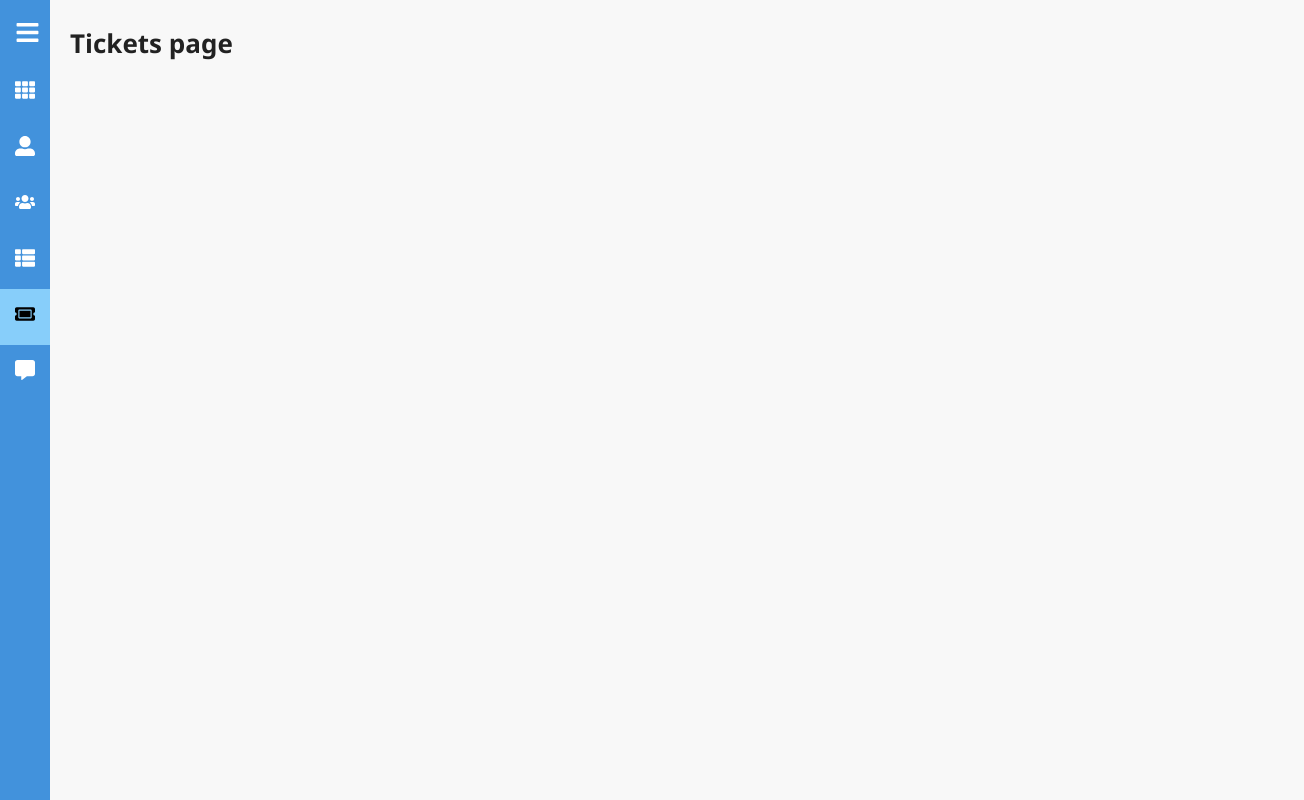
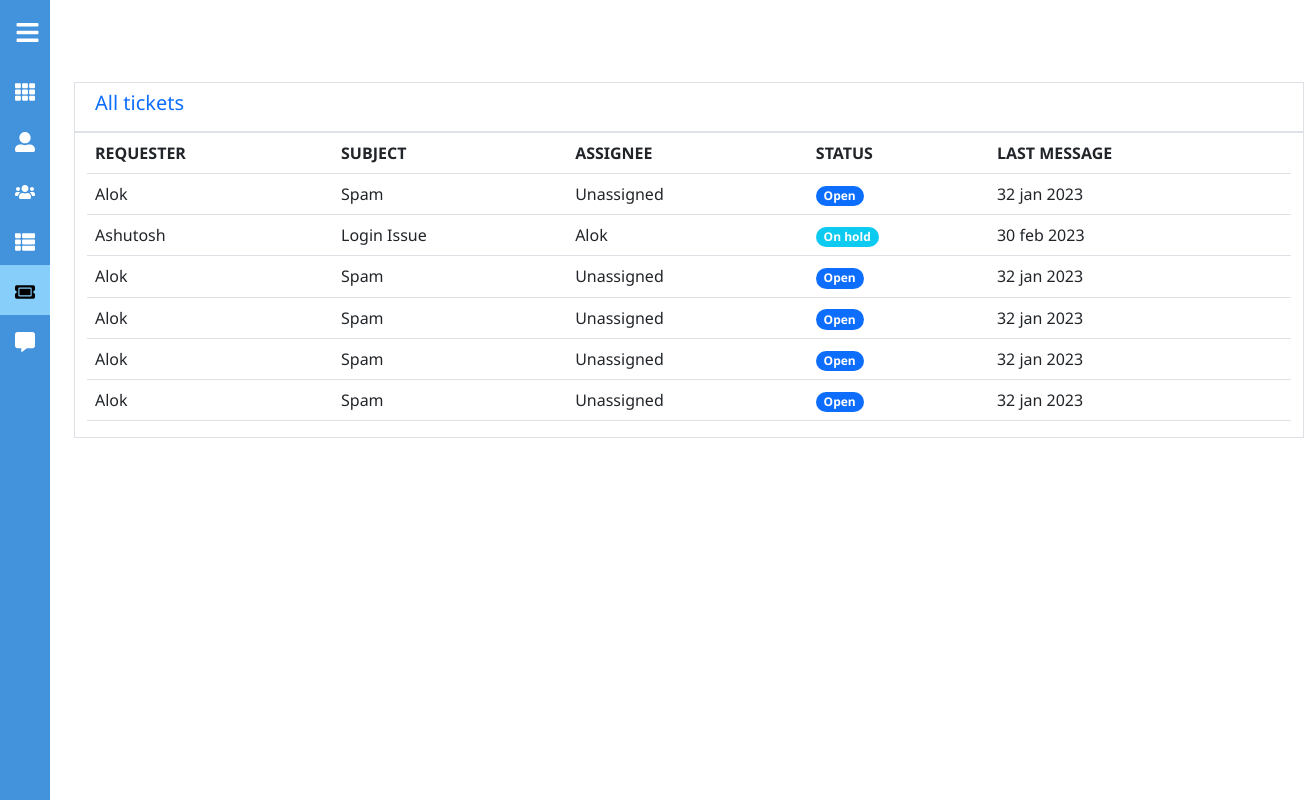
Before and after one commit to KRoushanKumar/help-desk-portal-frontend, a React (Create React App) app: page /Admin/tickets in a window 1280 px wide. Before the commit this address had no page. Shown: the whole page, 1304 px wide, since content can reach past the window. Built offline with nearby package versions, Linux system fonts and the light colour scheme.

Commit message:
SideBar update

```diff
--- a/src/App.css
+++ b/src/App.css
@@ -13,7 +13,7 @@
 }
 main{
   width: 100%;
-  padding: 20px;
+  padding: 0px;
 }
 .sidebar{
   background: #4292dc;
--- a/src/App.js
+++ b/src/App.js
@@ -12,7 +12,7 @@ import Tickets from "./App/pages/Admin/Tickets";
 import About from "./App/pages/Admin/About";
 import Sidebar from "./App/components/Sidebar";
 import Login from './App/components/Login'
-import Admin from './App/pages/Admin/AdminPage'
+import Admin from './App/pages/Admin/AdminPage';
 function App() {
 
   // learn withCredentials in Axios
@@ -24,22 +24,22 @@ function App() {
           <Routes>
                 <Route path="/" element={<H />} />
                 <Route path="/login" element={<Login />}></Route>
-                <Route path="/Admin" element={<Admin />}></Route>
+                <Route path="/Admin" element={<Admin />}>
+                  {/* <Sidebar> */}
+                    <Route path="dashboard" element={<Dashboard />} />
+                    <Route path="about" element={<About />} />
+                    <Route path="employees" element={<Employees />} />
+                    <Route path="categories" element={<Categories />} />
+                    <Route path="tickets" element={<Tickets />} />
+                    <Route path="comments" element={<Comments />} />
+
+                  {/* </Sidebar> */}
+                </Route>
 
 
           </Routes>
 
-            <Sidebar>
-                      <Routes>
 
-                          <Route path="/Admin/dashboard" element={<Dashboard />} />
-                          <Route path="/Admin/about" element={<About />} />
-                          <Route path="/Admin/employees" element={<Employees />} />
-                          <Route path="/Admin/categories" element={<Categories />} />
-                          <Route path="/Admin/tickets" element={<Tickets />} />
-                          <Route path="/Admin/comments" element={<Comments />} />
-                      </Routes>
-            </Sidebar>
 
       </Router>
     </>
--- /dev/null
+++ b/src/App/components/NavBar.js
@@ -0,0 +1,57 @@
+import React from 'react'
+
+function NavBar() {
+    return (
+        <div>
+            <nav class="navbar navbar-expand-lg navbar-dark bg-dark fixed-top" >
+                    <div class="container-fluid">
+                        {/* <a class="navbar-brand " href="javascript:void(0)">
+                        <img src={logo} className='img-responsive' height="28"
+                        alt=" Logo" loading="lazy" /></a>*/}
+                        <button class="navbar-toggler" type="button" data-bs-toggle="collapse" data-bs-target="#navbar-ex-7" aria-expanded="false" aria-label="Toggle navigation">
+                            <span class="navbar-toggler-icon"></span>
+                        </button>
+
+                        <div class="collapse navbar-collapse" id="navbar-ex-7">
+
+
+                            <ul class="nav nav-pills nav-fill gap-2 p-1 small bg-dark rounded-5 shadow-sm text-color-white" id="pillNav2" role="tablist">
+                                <li class="active" role="presentation">
+                                    <a href="#hometab" class=" navbar-brand" id="home-tab2" >
+                                        HelpDeskPortel</a>
+                                </li>
+
+                                <li role="presentation">
+                                    <a href="#javatab" class="nav-link rounded-5" id="profile-tab2" data-bs-toggle="tab" type="button" role="tab" aria-selected="false" >
+                                        Tickets</a>
+                                </li>
+
+                                <li role="presentation">
+                                    <a href="#csharptab" class="nav-link rounded-5" id="profile-tab2" data-bs-toggle="tab" type="button" role="tab" aria-selected="false">
+                                        Categories</a>
+                                </li>
+
+
+
+                            </ul>
+
+                            <ul class="navbar-nav ms-lg-auto">
+                                <li class="nav-item">
+                                    <a class="nav-link" href="javascript:void(0)"><i class="bi bi-person-circle hamIcon"></i></a>
+                                </li>
+                                <li class="nav-item">
+                                    <a class="nav-link" href="javascript:void(0)"><i class="bi bi-question-square hamIcon"></i></a>
+                                </li>
+                                <li class="nav-item">
+                                    <a class="nav-link" href="javascript:void(0)"><i class="bi bi-box-arrow-left hamIcon"></i></a>
+                                </li>
+                            </ul>
+                        </div>
+                    </div>
+                </nav>
+                {/*navbar end*/}
+        </div>
+    )
+}
+
+export default NavBar
--- a/src/App/pages/Admin/AdminPage.js
+++ b/src/App/pages/Admin/AdminPage.js
@@ -1,10 +1,28 @@
 import React from 'react'
-
-
+import NavBar from '../../components/NavBar'
+import Sidebar from '../../components/Sidebar'
+import { BrowserRouter as Router, Routes, Route, Outlet } from "react-router-dom";
+import Dashboard from './Dashboard';
+import About from './About';
+import Employees from './Employees';
+import Categories from './Categories';
+import Tickets from './Tickets';
+import Comments from './Comments';
 function admin() {
     return (
         <>
+            <header>
 
+            </header>
+
+            <main>
+
+                <Sidebar>
+
+                <Outlet/>
+                </Sidebar>
+
+            </main>
 
 
 
--- a/src/App/pages/Admin/Dashboard.js
+++ b/src/App/pages/Admin/Dashboard.js
@@ -3,6 +3,7 @@ import React, { useState } from 'react';
 const Dashboard = () => {
     return (
         <div>
+
             <h1>Dashboard page</h1>
         </div>
     );
--- a/src/App/pages/Admin/Tickets.js
+++ b/src/App/pages/Admin/Tickets.js
@@ -1,10 +1,79 @@
 import React, { useState } from 'react';
-
+import "bootstrap-icons/font/bootstrap-icons.css";
+import "bootstrap/dist/css/bootstrap.min.css";
+import "bootstrap/dist/js/bootstrap.bundle.min.js";
 const Tickets = () => {
     return (
         <div>
-            <h1>Tickets page</h1>
-        </div>
+                { /*Main layout */}
+                <main style={{ marginTop: "58px" }} className=''>
+                    <div class="container-fluid pt-4 m-4">
+                        <div className='row border p-2'>
+                            <h5 className='text-primary'>All tickets</h5>
+                        </div>
+                        <div className='row border'>
+                            <div class="container-fluid">
+                                <table class="table">
+                                    <thead>
+                                        <tr>
+                                            <th>REQUESTER</th>
+                                            <th>SUBJECT</th>
+                                            <th>ASSIGNEE</th>
+                                            <th>STATUS</th>
+                                            <th>LAST MESSAGE</th>
+                                        </tr>
+                                    </thead>
+                                    <tbody>
+                                        <tr>
+                                            <td>Alok</td>
+                                            <td>Spam</td>
+                                            <td>Unassigned</td>
+                                            <td><span class="badge rounded-pill bg-primary">Open</span></td>
+                                            <td>32 jan 2023</td>
+                                        </tr>
+                                        <tr>
+                                            <td>Ashutosh</td>
+                                            <td>Login Issue</td>
+                                            <td>Alok</td>
+                                            <td><span class="badge rounded-pill bg-info">On hold</span></td>
+                                            <td>30 feb 2023</td>
+                                        </tr>
+                                        <tr>
+                                            <td>Alok</td>
+                                            <td>Spam</td>
+                                            <td>Unassigned</td>
+                                            <td><span class="badge rounded-pill bg-primary">Open</span></td>
+                                            <td>32 jan 2023</td>
+                                        </tr>
+                                        <tr>
+                                            <td>Alok</td>
+                                            <td>Spam</td>
+                                            <td>Unassigned</td>
+                                            <td><span class="badge rounded-pill bg-primary">Open</span></td>
+                                            <td>32 jan 2023</td>
+                                        </tr>
+                                        <tr>
+                                            <td>Alok</td>
+                                            <td>Spam</td>
+                                            <td>Unassigned</td>
+                                            <td><span class="badge rounded-pill bg-primary">Open</span></td>
+                                            <td>32 jan 2023</td>
+                                        </tr>
+                                        <tr>
+                                            <td>Alok</td>
+                                            <td>Spam</td>
+                                            <td>Unassigned</td>
+                                            <td><span class="badge rounded-pill bg-primary">Open</span></td>
+                                            <td>32 jan 2023</td>
+                                        </tr>
+                                    </tbody>
+                                </table>
+                            </div>
+                        </div>
+                    </div>
+                </main>
+                {/*Main layout*/}
+            </div>
     );
 };
 
```
